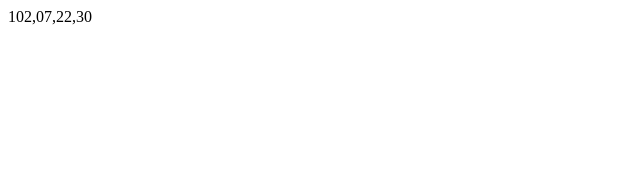
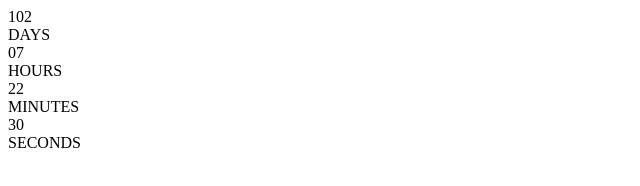
Before and after one commit to mrtial/countdown_clock, a plain HTML site: page index.html in a window 1280 px wide. Shown: the whole page, without its empty margins (0-640 px from the left). Drawn offline with Linux system fonts and the light colour scheme.

Commit message:
update element and unit

```diff
--- a/index.html
+++ b/index.html
@@ -5,7 +5,20 @@
 	<title>Countdown Clock</title>
 </head>
 <body>
-	<div id="displayTime"></div>
+	<div id="displayTime">
+		<div class="time"></div>
+		<div class="unit">DAYS</div>
+
+		<div class="time"></div>
+		<div class="unit">HOURS</div>
+
+		<div class="time"></div>
+		<div class="unit">MINUTES</div>
+
+		<div class="time"></div>
+		<div class="unit">SECONDS</div>
+
+	</div>
 
 	<script type="text/javascript" src="script.js"></script>
 </body>
--- a/script.js
+++ b/script.js
@@ -1,7 +1,8 @@
 (function(){
 
 	// store the DOM query, so don't have to do it over and over
-	var $displayTime = document.getElementById('displayTime');
+	var $displayTime = document.getElementsByClassName("time");
+	var $displayUnit = document.getElementsByClassName("unit");
 
 	// set target time & get local timezone offset
 	var target = new Date('2017-01-01');
@@ -11,7 +12,18 @@
 	var timerID = window.setInterval(function(){
 		var current = new Date();
 		var remainTime = target - current + localTimeOffSet*1000*60;
-		$displayTime.innerHTML = formatTime(remainTime);
+		var clock = formatTime(remainTime);
+
+		// adjust Singular
+		var unit = ["DAY","HOUR","MINUTE","SECOND"];
+
+		for(var i=0;i<4;i++){
+			$displayTime[i].innerHTML = clock[i];
+
+			if(+clock[i]<2){
+				$displayUnit[i].innerHTML = unit[i];
+			}
+		}
 
 	},1000)
 
@@ -28,7 +40,6 @@
 	  seconds = (seconds < 10) ? "0" + seconds : seconds;
 
 	  return [days,hours,minutes,seconds]
-
 	}
 
 })()
```
